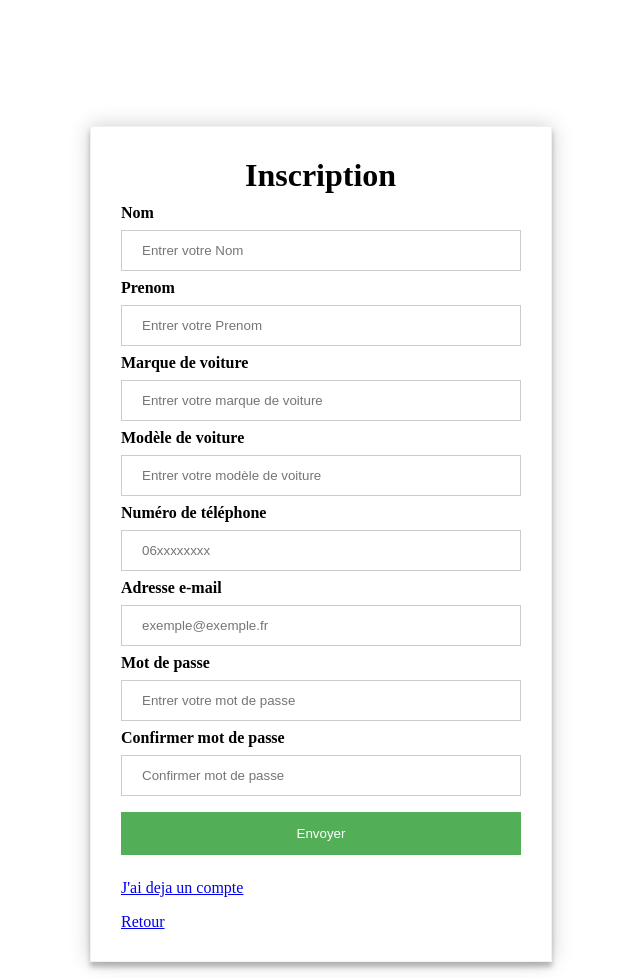
After one commit to wbekri/Electric_map, a PHP site: page /Electric_map/Formulaire_Clients/nouveau.php in a window 1280 px wide. The commit adds this page. Shown: the whole page, without its empty margins (350-990 px from the left). Run offline with PHP 8.4, Linux system fonts and the light colour scheme.

Commit message:
màj formulaire client

```diff
--- a/Formulaire_Clients/connexion.php
+++ b/Formulaire_Clients/connexion.php
@@ -24,7 +24,7 @@
                 <input type="submit" id='submit' value='Connexion' >
 				    <div class="mt-4">
                     <div class="d-flex justify-content-center links">
-                        <a id="adresse" href="nouveau.html"> Je veux creer un compte </a>
+                     <a id="adresse" href="nouveau.php"> Je veux creer un compte </a>
                   </div>
               </div>
             </form>
--- /dev/null
+++ b/Formulaire_Clients/nouveau.php
@@ -0,0 +1,51 @@
+<html>
+
+	<head>
+		<meta charset="utf-8">
+		<title> Utilisateur </title>
+		<link rel="stylesheet" type="text/css" href="styles.css">
+	</head>
+
+	<body>
+		<div id="container">
+			<form action="enregistrement.php" method="post" >
+				<h1>Inscription</h1>
+
+				<label><b> Nom </b></label>
+				<input type="text" name="n" value="<?php if(!empty($_GET['nom'])) { echo $_GET['nom'];} ?>" placeholder="Entrer votre Nom" required />
+
+				<label><b> Prenom </b></label>
+				<input type="text" name="p" value="<?php if(!empty($_GET['prenom'])) { echo $_GET['prenom'];} ?>" placeholder="Entrer votre Prenom" required />
+
+				<label><b> Marque de voiture </b></label>
+				<input type="text" name="mv" value="<?php if(!empty($_GET['marque'])) { echo $_GET['marque'];} ?>" placeholder="Entrer votre marque de voiture" required />
+
+				<label><b> Modèle de voiture </b></label>
+				<input type="text" name="modv" value="<?php if(!empty($_GET['modele'])) { echo $_GET['modele'];} ?>" placeholder="Entrer votre modèle de voiture" required />
+
+				<label><b> Numéro de téléphone </b></label>
+				<input type="text"  name="num"  value="<?php if(!empty($_GET['numero'])) { echo $_GET['numero'];} ?>" placeholder="06xxxxxxxx" pattern="[0-9]{10}" />
+
+				<label><b> Adresse e-mail </b></label>
+				<input type="text" name="email" value="<?php if(!empty($_GET['mail'])) { echo $_GET['mail'];} ?>" placeholder="exemple@exemple.fr" pattern="[a-zA-Z0-9._%+-]+@[a-zA-Z0-9._-]+\.[a-zA-Z]{2,4}$" />
+
+				<label><b> Mot de passe </b></label>
+				<input type="password" name="mdp1"  value="" placeholder="Entrer votre mot de passe" required />
+
+				<label><b> Confirmer mot de passe </b></label>
+				<input type="password" name="mdp2" value="" placeholder="Confirmer mot de passe" required>
+
+				<input type="submit" value="Envoyer">
+
+				<p><a href="connexion.php">J'ai deja un compte</a></p>
+				<a href="../index.php"> Retour </a>
+
+			</form>
+		</div>
+
+
+
+
+
+	</body>
+</html>
--- a/gps.html
+++ b/gps.html
@@ -10,6 +10,10 @@
         <link rel="stylesheet" href="css/sheet.css">
     </head>
     <body>
+
+
+
+
         <div id="carte"></div>
 
         <!-- Fichiers JS -->
```
Also changed, not shown: Formulaire_Clients/connecter.php (+9 -6 lines), Formulaire_Clients/enregistrement.php (+10 -3 lines), Formulaire_Clients/nouveau.html (deleted, +0 -51 lines), index.html (+5 -8 lines).
